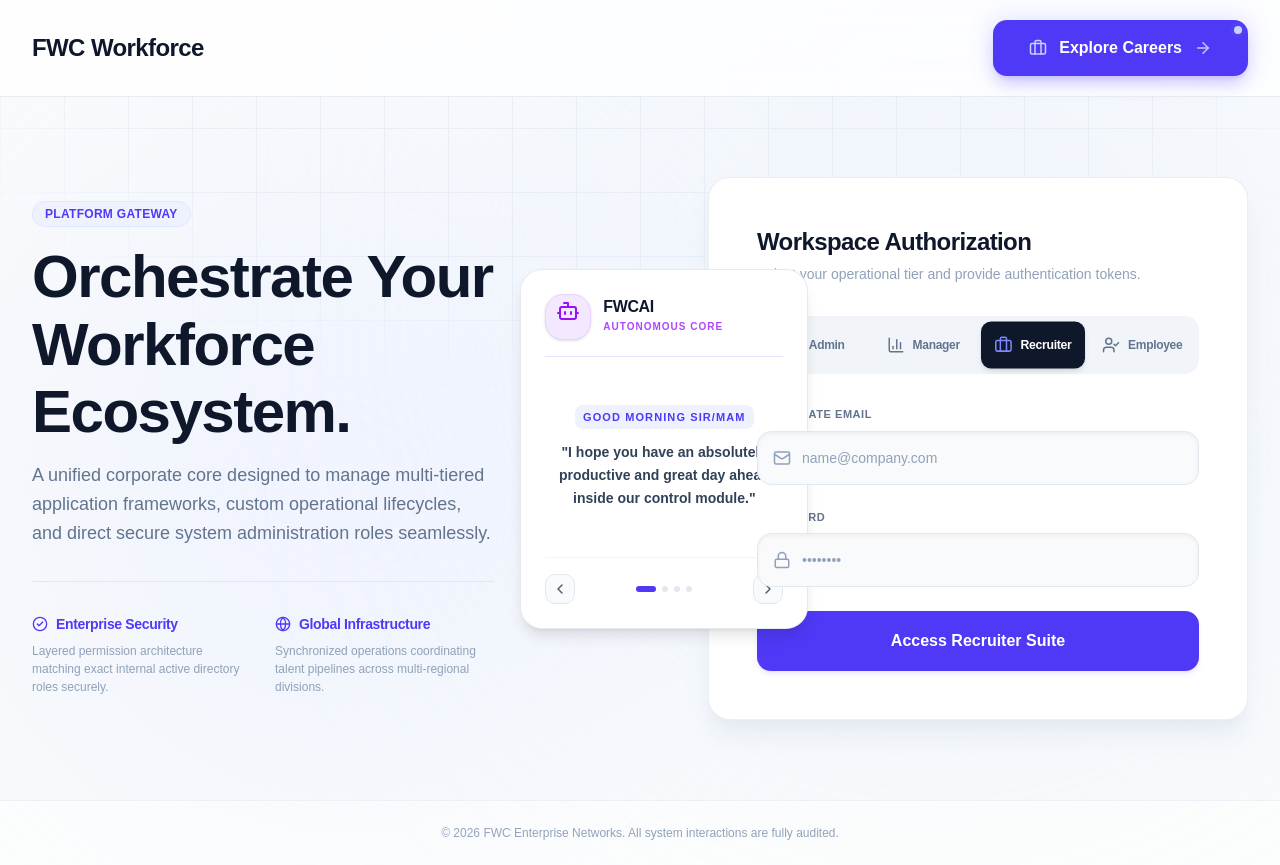
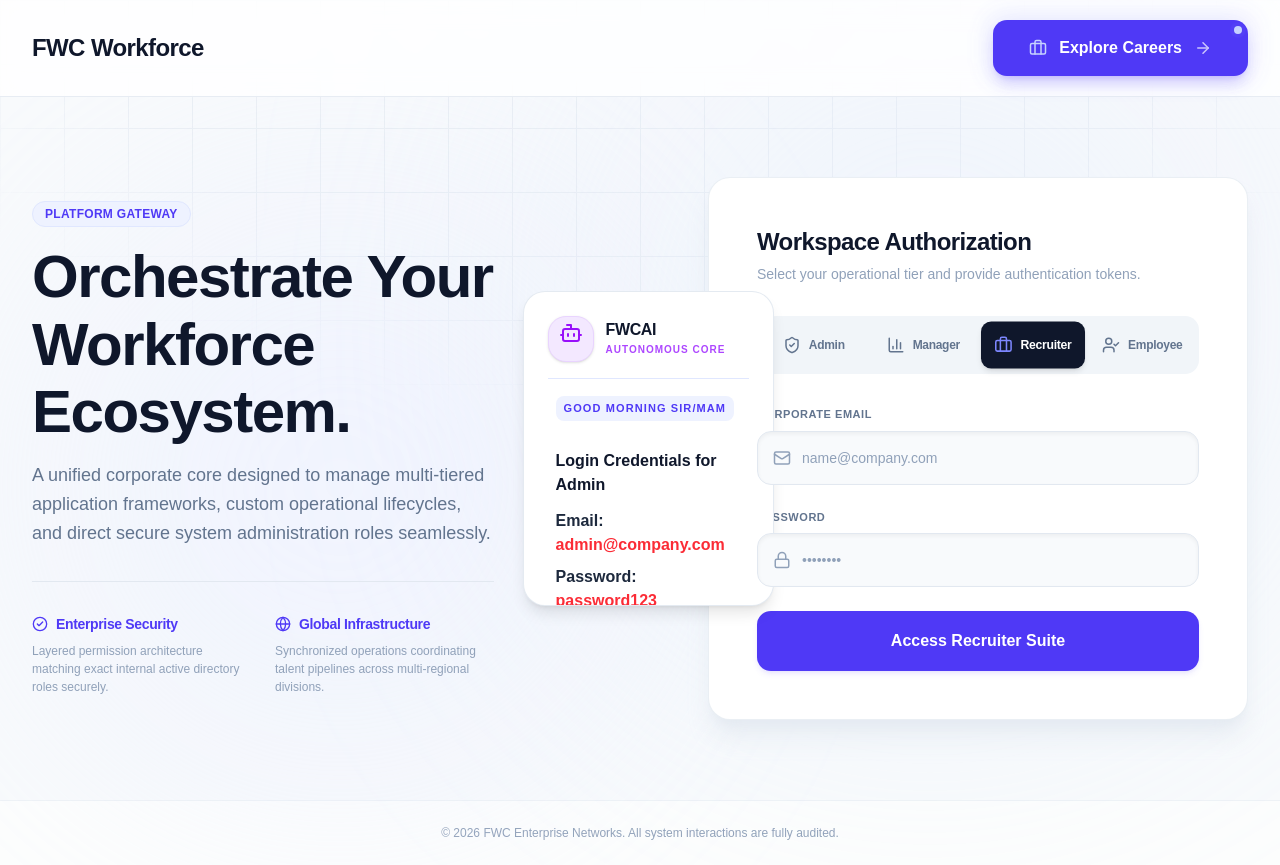
Before and after one commit to Nikk-470/FWC-Workforce-Intelligence, a React (Vite) app in the folder Frontend/HRMS/: page / in a window 1280 px wide. Built offline with nearby package versions, Linux system fonts and the light colour scheme.

Commit message:
Improve FWCAI credential card UI

```diff
--- a/Frontend/HRMS/src/pages/Landing/LandingPage.jsx
+++ b/Frontend/HRMS/src/pages/Landing/LandingPage.jsx
@@ -105,19 +105,27 @@ export default function LandingPage() {
   const slidesContent = [
     {
       title: timeGreeting,
-      description: "I hope you have an absolutely productive and great day ahead inside our control module."
+      role: "Admin",
+      email: "admin@company.com",
+      password: "password123"
     },
     {
-      title: "THOUGHT OF THE DAY",
-      description: "The best way to predict the future is to orchestrate and write code to create it line by line."
+      title: timeGreeting,
+      role: "Senior Manager",
+      email: "manager@company.com",
+      password: "password123"
     },
     {
-      title: "LAME CODE JOKE",
-      description: "Why do programmers wear glasses? Because they can't C# (see sharp) in the microenvironments!"
+      title: timeGreeting,
+      role: "Recruiter",
+      email: "recruiter@company.com",
+      password: "password123"
     },
     {
-      title: "JOIN OUR FAMILY",
-      description: "Tap the 'Explore Careers' button on the top right corner to apply for FWC jobs right away!"
+      title: timeGreeting,
+      role: "Employee",
+      email: "nikhilraushan470@gmail.com",
+      password: "bro1cc6214"
     }
   ];
 
@@ -218,7 +226,7 @@ export default function LandingPage() {
         </div>
 
         {/* 🤖 Column 2: New Diagonal Floating FWCAI Robot & Swipeable Component */}
-        <div className="hidden xl:flex w-[25%] flex-col justify-center items-center relative px-2">
+        <div className="hidden xl:flex w-[22%] flex-col justify-center items-start relative px-2 -ml-8">
           <div className="w-full aspect-[4/5] bg-white rounded-3xl p-6 border border-slate-200/90 flex flex-col justify-between shadow-lg animate-diagonal-float relative overflow-hidden group">
 
             {/* Top Frame: Purple Robot Header Section */}
@@ -236,13 +244,29 @@ export default function LandingPage() {
 
             {/* Middle Swipeable Content Container Element */}
             <div className="flex-grow flex flex-col justify-center relative py-4 select-none">
-              <div className="text-center px-2 space-y-3 transition-all duration-300 transform">
+            <div className="text-left px-2 space-y-3 transition-all duration-300 transform w-full">
                 <h5 className="text-[11px] font-extrabold tracking-widest text-indigo-600 uppercase bg-indigo-50 px-2 py-1 inline-block rounded-md">
                   {slidesContent[currentSlide].title}
                 </h5>
-                <p className="text-sm font-semibold text-slate-700 leading-relaxed antialiased">
-                  "{slidesContent[currentSlide].description}"
-                </p>
+                <div className="text-left w-full mt-4">
+  <p className="font-bold text-slate-900">
+    Login Credentials for {slidesContent[currentSlide].role}
+  </p>
+
+  <p className="mt-3">
+    <span className="font-semibold">Email:</span>{" "}
+    <span className="text-red-500 font-bold">
+      {slidesContent[currentSlide].email}
+    </span>
+  </p>
+
+  <p className="mt-2">
+    <span className="font-semibold">Password:</span>{" "}
+    <span className="text-red-500 font-bold">
+      {slidesContent[currentSlide].password}
+    </span>
+  </p>
+</div>
               </div>
             </div>
 
```
